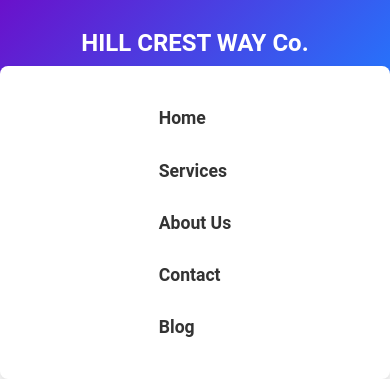
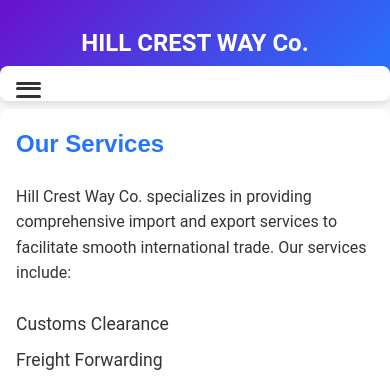
Before and after one commit to hillcrestway/mainWeb, a plain HTML site: page index.html in a window 390 px wide. Shown: the top 379 px of the page. Drawn offline with Linux system fonts and the light colour scheme.

Commit message:
hamburger nav bar mobile device

```diff
--- a/css/index.css
+++ b/css/index.css
@@ -60,10 +60,10 @@ nav {
   box-shadow: 0 4px 6px var(--box-shadow-color);
   margin-top: -20px;
   border-radius: 8px;
+  display: flex;
+  justify-content: space-between;
+  align-items: center;
   padding: var(--padding-small);
-  display: flex;
-  justify-content: center;
-  gap: var(--gap-medium);
 }
 
 nav ul {
@@ -73,6 +73,7 @@ nav ul {
   justify-content: center;
   flex-wrap: wrap;
   gap: var(--gap-medium);
+  margin: 0;
 }
 
 nav ul li {
@@ -94,6 +95,29 @@ nav ul li a:focus {
   color: var(--accent-color);
   border-radius: 4px;
   outline: var(--focus-outline-color);
+}
+
+.menu-toggle {
+  display: none;
+  flex-direction: column;
+  cursor: pointer;
+}
+
+.menu-toggle .hamburger,
+.menu-toggle .hamburger::before,
+.menu-toggle .hamburger::after {
+  content: '';
+  display: block;
+  width: 25px;
+  height: 3px;
+  background-color: var(--text-color);
+  border-radius: 3px;
+  transition: var(--transition-duration);
+}
+
+.menu-toggle .hamburger::before,
+.menu-toggle .hamburger::after {
+  margin-top: 5px;
 }
 
 main {
@@ -206,21 +230,21 @@ footer p {
   }
 
   nav {
-    flex-direction: column;
-    align-items: center;
+    flex-direction: row;
   }
 
   nav ul {
     flex-direction: column;
-    gap: var(--gap-small);
+    display: none;
+    width: 100%;
   }
 
-  main {
-    padding: var(--padding-small) 0;
+  nav ul.show {
+    display: flex;
   }
 
-  section {
-    padding: var(--padding-small);
+  .menu-toggle {
+    display: flex;
   }
 }
 
--- a/index.html
+++ b/index.html
@@ -58,7 +58,10 @@
     <h1>HILL CREST WAY Co.</h1>
   </header>
   <nav>
-    <ul>
+    <div class="menu-toggle" id="menu-toggle">
+      <div class="hamburger"></div>
+    </div>
+    <ul id="nav-links">
       <li><a href="https://hillcrestway.com">Home</a></li>
       <li><a href="https://hillcrestway.com/services">Services</a></li>
       <li><a href="https://hillcrestway.com/about">About Us</a></li>
@@ -101,5 +104,6 @@
   <footer>
     <p>&copy; 2024 Hill Crest Way Co. All rights reserved.</p>
   </footer>
+  <script src="js/index.js"></script>
 </body>
 </html>
--- /dev/null
+++ b/js/index.js
@@ -0,0 +1,8 @@
+document.addEventListener('DOMContentLoaded', function () {
+  const menuToggle = document.getElementById('menu-toggle');
+  const navLinks = document.getElementById('nav-links');
+
+  menuToggle.addEventListener('click', function () {
+    navLinks.classList.toggle('show');
+  });
+});
```
